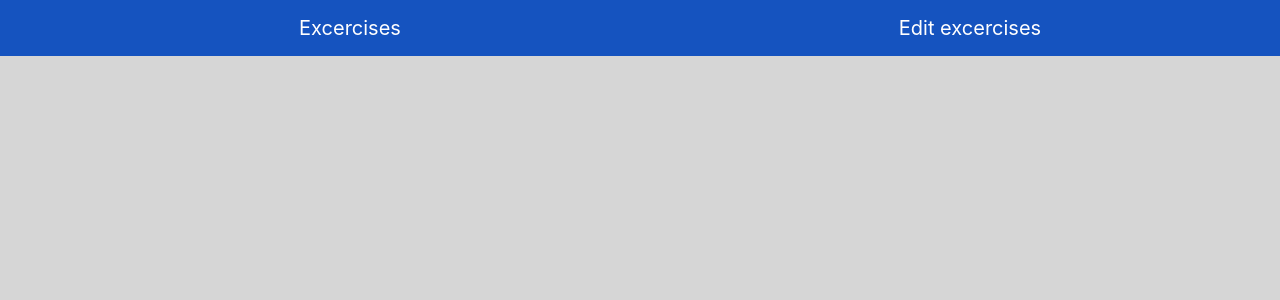
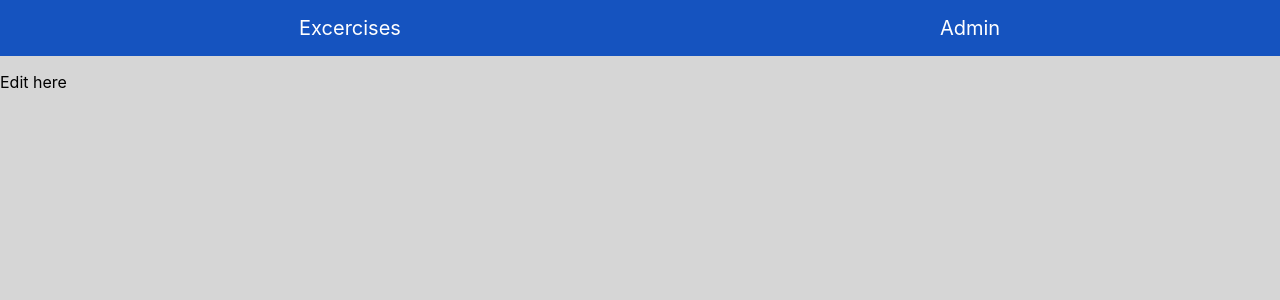
Before and after one commit to Jessemaj/fullstack-project, a React (Create React App) app in the folder frontend/: page /admin in a window 1280 px wide. Shown: the top 300 px of the page. Built offline with nearby package versions, Linux system fonts and the light colour scheme.

Commit message:
Fix: change 'edit' to 'admin'

```diff
--- /dev/null
+++ b/frontend/src/Admin.js
@@ -0,0 +1,7 @@
+import React from "react";
+
+const Admin = () => {
+  return <p>Edit here</p>;
+};
+
+export default Admin;
--- a/frontend/src/App.js
+++ b/frontend/src/App.js
@@ -2,7 +2,7 @@ import "./App.css";
 import { BrowserRouter, Route, Routes } from "react-router-dom";
 import Excercise from "./Excercise";
 import Navbar from "./Navbar";
-import Edit from "./Edit";
+import Admin from "./Admin";
 
 function App() {
   return (
@@ -12,7 +12,7 @@ function App() {
         <Routes>
           <>
             <Route path="/" element={<Excercise />} />
-            <Route path="/edit" element={<Edit />} />
+            <Route path="/admin" element={<Admin />} />
           </>
         </Routes>
       </div>
--- a/frontend/src/Navbar.js
+++ b/frontend/src/Navbar.js
@@ -10,7 +10,7 @@ class Navbar extends React.Component {
             <Link to="/">Excercises</Link>
           </li>
           <li>
-            <Link to="/edit">Edit excercises</Link>
+            <Link to="/admin">Admin</Link>
           </li>
         </ul>
       </nav>
```
